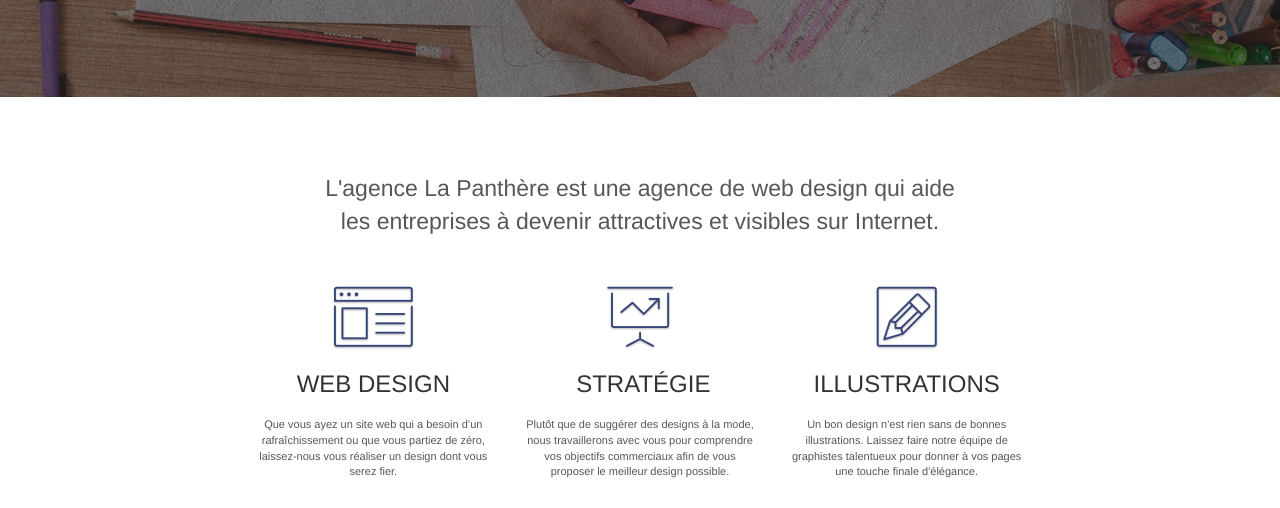
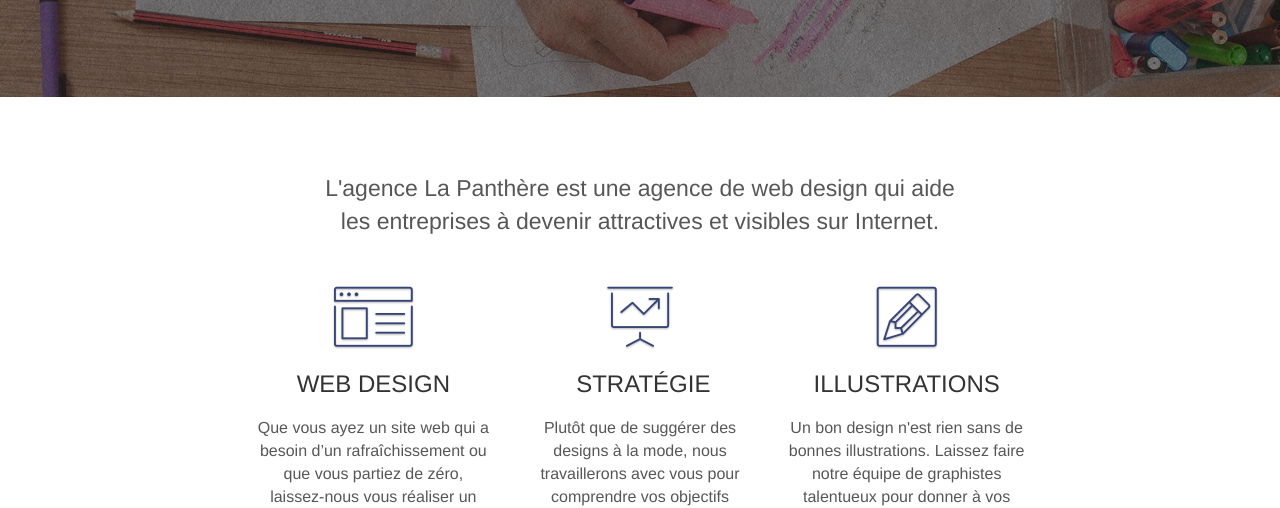
Before and after one commit to clotou/ClotildeLacaille_Correction_Startingwebsite_2, a website: page index.html in a window 1280 px wide. Shown: the part 451-959 px from the top of the page. Drawn offline with nearby package versions, Linux system fonts and the light colour scheme.

Commit message:
p en 16px

```diff
--- a/style.css
+++ b/style.css
@@ -1063,6 +1063,6 @@ h1, h2, .text-white {
   color: white!important;
 }
 
-/* p {
+p {
   font-size: 16px;
-} */
+}
```
